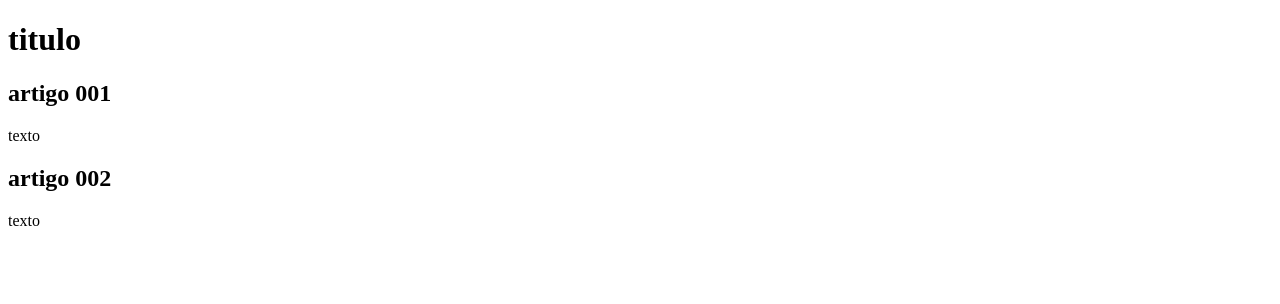
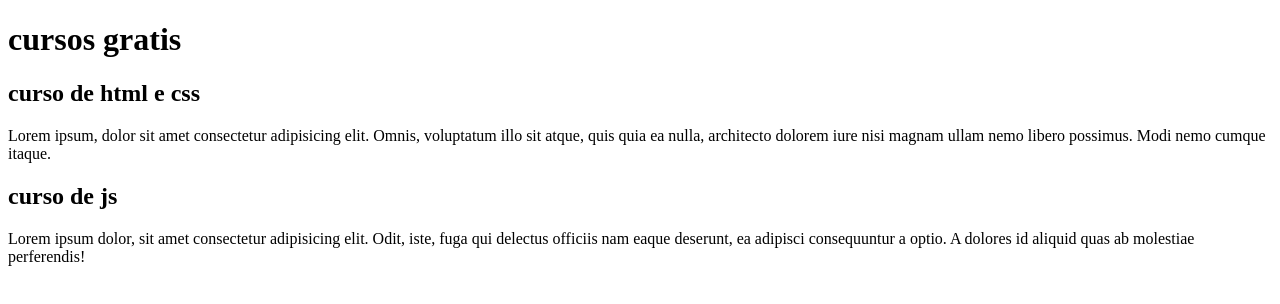
Before and after one commit to ThaayOliveira/teste2, a plain HTML site: page index.html in a window 1280 px wide. Drawn offline with Linux system fonts and the light colour scheme.

Commit message:
escrevi conteudo

```diff
--- a/index.html
+++ b/index.html
@@ -9,15 +9,15 @@
 <body>
     <main>
         <header>
-            <h1>titulo</h1>
+            <h1>cursos gratis</h1>
         </header>
         <article>
-            <h2>artigo 001</h2>
-            <p>texto</p>
+            <h2>curso de html e css</h2>
+            <p>Lorem ipsum, dolor sit amet consectetur adipisicing elit. Omnis, voluptatum illo sit atque, quis quia ea nulla, architecto dolorem iure nisi magnam ullam nemo libero possimus. Modi nemo cumque itaque.</p>
         </article>
         <article>
-            <h2>artigo 002</h2>
-            <p>texto</p>
+            <h2>curso de js</h2>
+            <p>Lorem ipsum dolor, sit amet consectetur adipisicing elit. Odit, iste, fuga qui delectus officiis nam eaque deserunt, ea adipisci consequuntur a optio. A dolores id aliquid quas ab molestiae perferendis!</p>
         </article>
     </main>
 </body>
```
